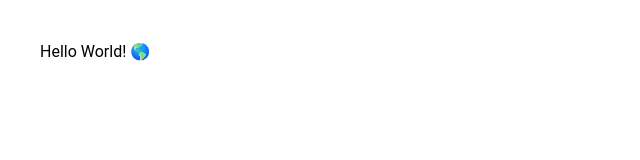
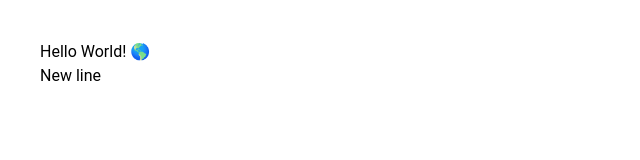
Before and after one commit to mehefujali/quick-cv, a Next.js app: page /test-functionality in a window 1280 px wide. Shown: the top 160 px of the page, without its empty margins (0-640 px from the left). Built offline with nearby package versions, Linux system fonts and the light colour scheme.

Commit message:
maked content editable

```diff
--- a/src/app/test-functionality/page.jsx
+++ b/src/app/test-functionality/page.jsx
@@ -59,7 +59,7 @@ export default function TestFunctionality() {
 
    const editor = useEditor({
       extensions: [StarterKit],
-      content: '<p>Hello World! 🌎️</p>',
+      content: '<p>Hello World! 🌎️</p> <p> New line </p>',
    })
 
    return (
--- a/src/components/ArtBoard.jsx
+++ b/src/components/ArtBoard.jsx
@@ -7,8 +7,8 @@ const ArtBoard = ({ ref }) => {
       className='h-[1123px] w-[794px] p-16 bg-white shadow-lg mx-auto'
     >
       <h1 className='font-bold text-left text-2xl text-red-400'>Art Board</h1>
-      <h1 className='font-bold text-right text-2xl text-red-400'>Art Board</h1>
-      <p className='text-justify text-gray-600 mt-5'>
+      <h1 className='font-bold text-right text-2xl text-red-400' contentEditable>Art Board</h1>
+      <p className='text-justify text-gray-600 mt-5' contentEditable>
         derit deleniti animi ducimus quos. Illo, iure quis quidem labore neque
         quaerat fuga repellat. Voluptatibus, aperiam ducimus, sunt distinctio
         sapiente veritatis et ullam porro molestiae eius dolorum doloribus
```
